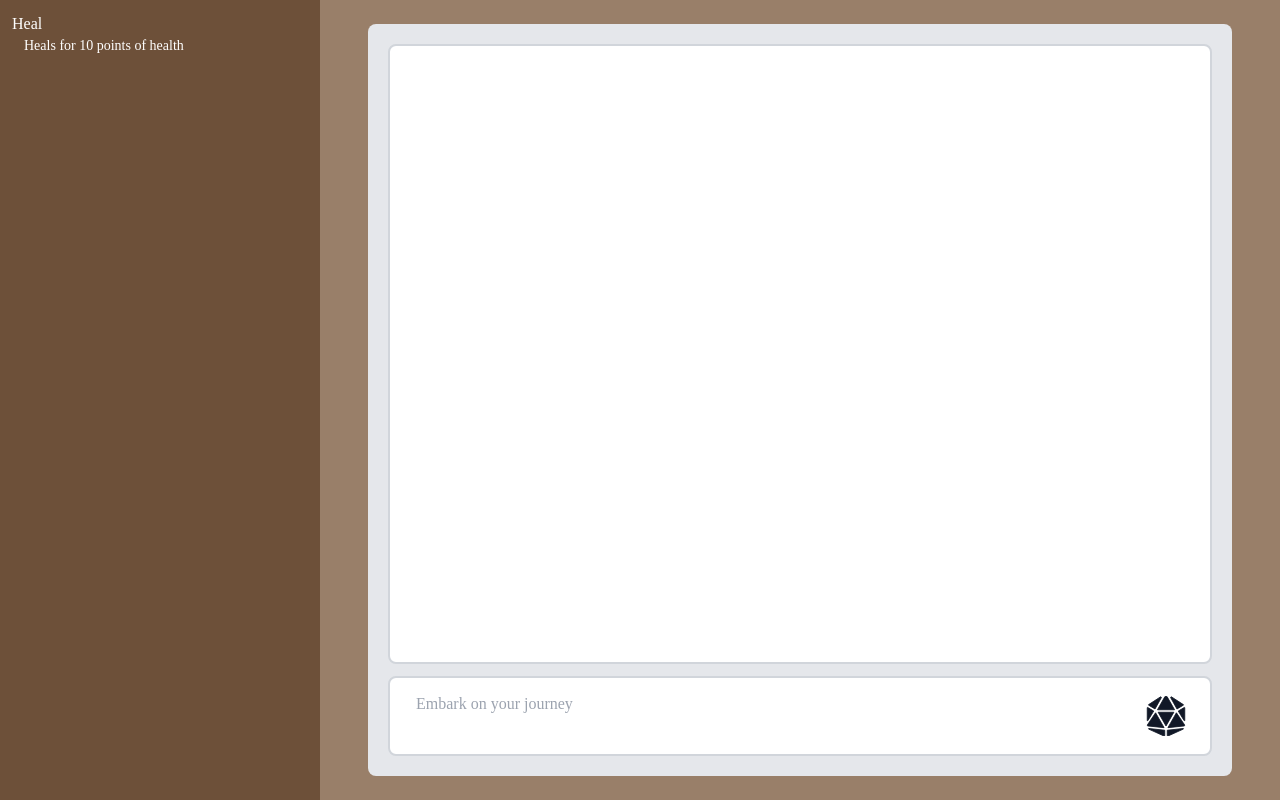
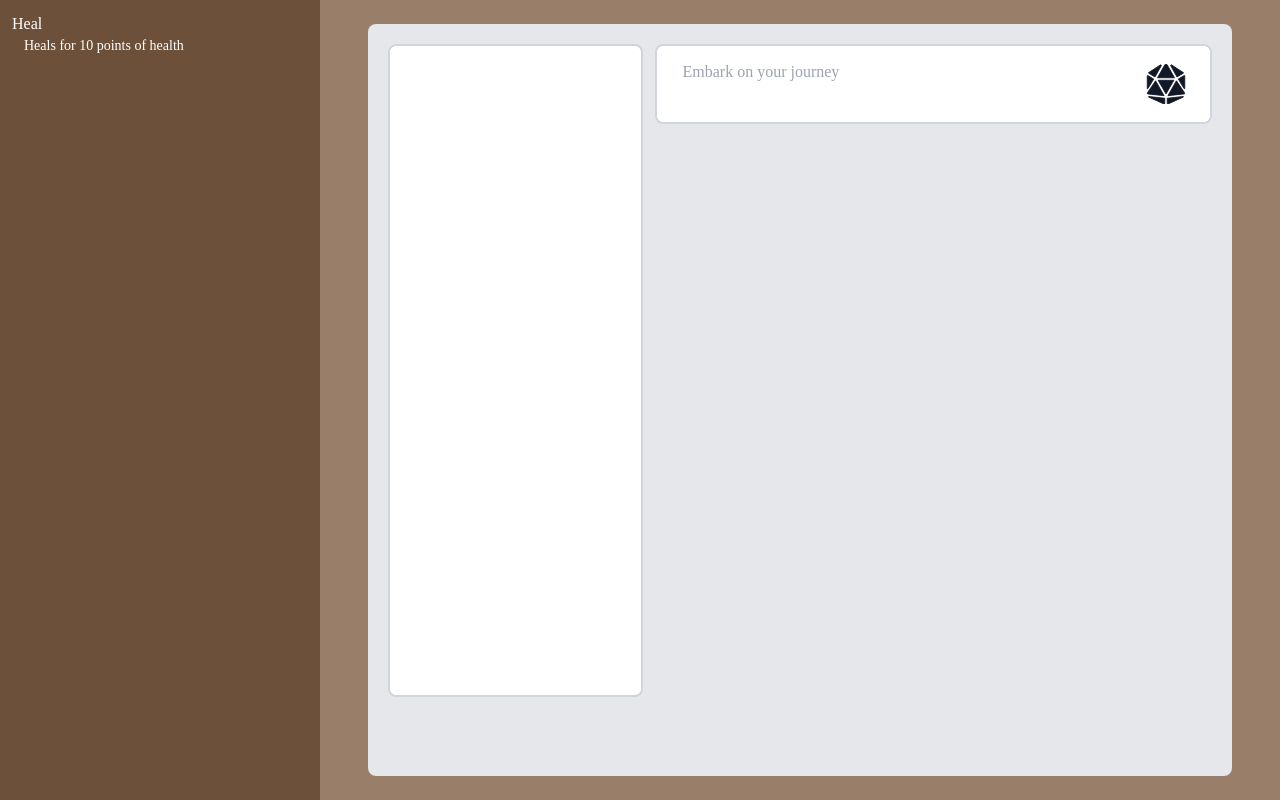
Before and after one commit to Ben-Santana/AI-Dungeon-Master, a Next.js app: page / in a window 1280 px wide. Built offline with nearby package versions, Linux system fonts and the light colour scheme; what gpt3-tokenizer would draw is missing.

Commit message:
Fixed overflow issue in chat

```diff
--- a/app/components/gpt/chat.tsx
+++ b/app/components/gpt/chat.tsx
@@ -86,7 +86,7 @@ export default function GameChat({ adventurers, setPlayers }: { adventurers: Adv
   return (
     <main className="h-full p-5 relative bg-gray-200 rounded-lg">
       <div className="h-full flex flex-wrap flex-col gap-3">
-        <div className="flex-auto border-gray-300 bg-white border-2 rounded-lg overflow-auto overscroll-auto scrollbar-thumb:!rounded">
+        <div className="basis-11/12 border-gray-300 bg-white border-2 rounded-lg overflow-auto overscroll-auto scrollbar-thumb:!rounded">
           {messages.map((msg: Message) =>
             <ChatMessage content={msg.content} role={msg.role} name={msg.name} key={msg.key} />
           )}
@@ -96,7 +96,7 @@ export default function GameChat({ adventurers, setPlayers }: { adventurers: Adv
           }
 
         </div>
-          <div className="h-full max-h-20 bg-white border-gray-300 border-2 p-1 rounded-lg flex items-center">
+          <div className="basis-1/12 h-full max-h-20 bg-white border-gray-300 border-2 p-1 rounded-lg flex items-center">
             <form className="w-full h-full flex items-center" onSubmit={submitText}>
 
               <textarea
```
